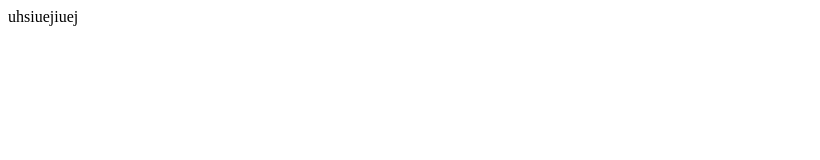
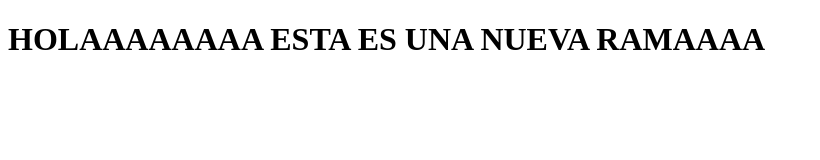
Before and after one commit to SeguRuiz/RepoExp, a plain HTML site: page index.html in a window 1280 px wide. Shown: the whole page, without its empty margins (0-820 px from the left). Drawn offline with Linux system fonts and the light colour scheme.

Commit message:
nuevaRama

```diff
--- a/index.html
+++ b/index.html
@@ -5,7 +5,7 @@
     <meta name="viewport" content="width=device-width, initial-scale=1.0">
     <title>Document</title>
 </head>
-uhsiuejiuej
+<h1>HOLAAAAAAAA ESTA ES UNA NUEVA RAMAAAA</h1>
 <body>
 
 </body>
```
